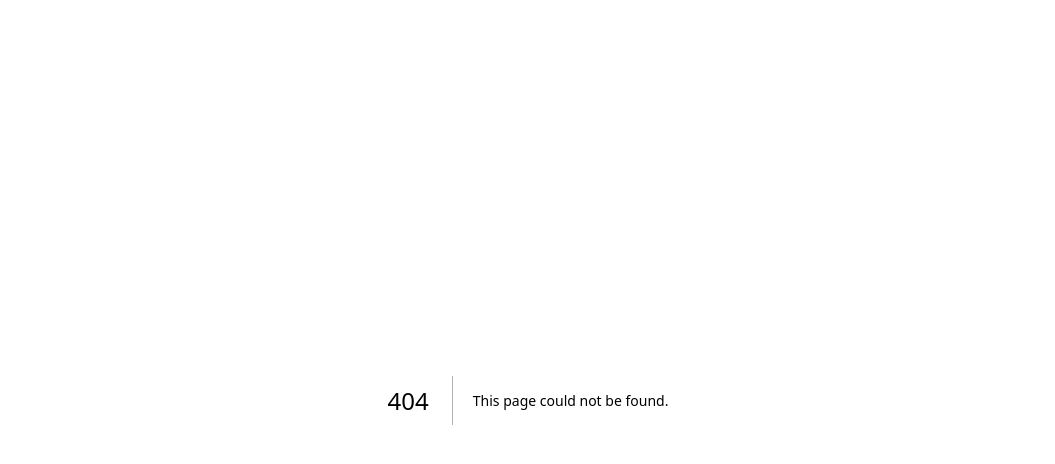
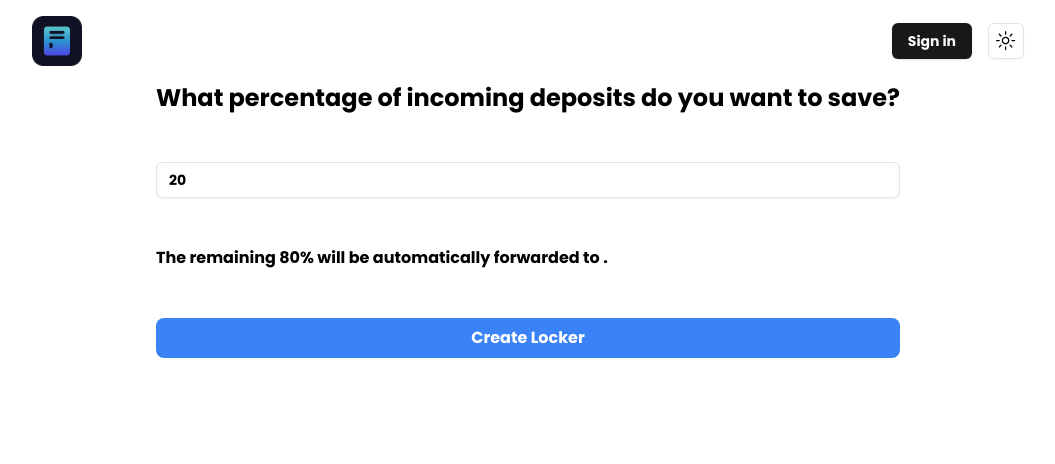
Before and after one commit to chainrule-labs/app.locker.money, a Next.js app: page /home in a window 1280 px wide. Before the commit this address had no page. Shown: the top 464 px of the page, without its empty margins (112-1167 px from the left). Built offline with nearby package versions, Linux system fonts and the light colour scheme; no server answers.

Commit message:
feat: enter savings factor

```diff
--- /dev/null
+++ b/@/lib/paths.ts
@@ -0,0 +1,5 @@
+export const PATHS = {
+  LANDING: "/",
+  // Logged in users home
+  HOME: "/home",
+};
--- /dev/null
+++ b/@/pages/DashboardPage.tsx
@@ -0,0 +1,66 @@
+"use client";
+
+import { Input } from "@/components/ui/input";
+import { useUser } from "@clerk/nextjs";
+import { useState } from "react";
+
+type IOnboardState =
+  | "onboard-wallet"
+  | "onboard-savings-factor"
+  | "onboard-complete";
+export default function DashboardPage() {
+  const { user } = useUser();
+  const wallets = user?.web3Wallets;
+  let defaultStep: IOnboardState = "onboard-wallet";
+  if (!!user) {
+    if (!!wallets?.length && wallets.length > 0) {
+      defaultStep = "onboard-savings-factor";
+    }
+  }
+  const [stepName, setStepName] = useState<IOnboardState>(defaultStep);
+  const [savingsFactor, setSavingsFactor] = useState(0.2); // 0-1
+  console.log(user);
+
+  console.log(wallets);
+
+  const address = wallets?.[0]?.web3Wallet;
+
+  const setPctChanged = (e: React.ChangeEvent<HTMLInputElement>) => {
+    console.log("setPctChanged");
+    e.preventDefault();
+    setSavingsFactor(parseFloat(e.target.value) / 100);
+  };
+
+  const spendPct = (1 - savingsFactor) * 100;
+  const savingsPct = savingsFactor * 100;
+  const stepOnboardSavingsFactor = (
+    <>
+      <span className="poppins w-full text-2xl font-bold">
+        What percentage of incoming deposits do you want to save?
+      </span>
+      <Input name="savings-pct" value={savingsPct} onChange={setPctChanged} />
+      <span>
+        The remaining {spendPct}% will be automatically forwarded to {address}.
+      </span>
+      <button
+        className="w-full rounded-lg bg-blue-500 py-2 text-white"
+        onClick={() => console.log("Locker created")}
+      >
+        Create Locker
+      </button>
+    </>
+  );
+
+  const stepOnboardWallet = <></>;
+
+  // const step = stepNum === 1 ? step1 : step2;
+  return (
+    <div className="xs:grid xs:place-content-center h-[100svh] w-full">
+      <div className="flex justify-center">
+        <div className="min-w-1/3 flex flex-col space-y-12">
+          {stepOnboardSavingsFactor}
+        </div>
+      </div>
+    </div>
+  );
+}
--- /dev/null
+++ b/@/pages/LandingPage.tsx
@@ -0,0 +1,58 @@
+"use client";
+
+import { PATHS } from "@/lib/paths";
+import Image from "next/image";
+import Link from "next/link";
+import { useState } from "react";
+
+export default function LandingPage() {
+  const [stepNum, setStepNum] = useState(1);
+
+  const step1 = (
+    <>
+      <span className="poppins w-full text-4xl font-bold">Locker</span>
+      <Image
+        src="/iconLockerDarkBg.png"
+        alt="logo"
+        width={100}
+        height={100}
+        className="mx-auto w-2/3"
+      />
+      <span className="w-full text-2xl font-bold">
+        Save on-chain when you get paid.
+      </span>
+      <span className="text-lg">Some more info about why this is so cool.</span>
+      <button
+        className="w-full rounded-lg bg-blue-500 py-2 text-white"
+        onClick={() => setStepNum(stepNum + 1)}
+      >
+        Get Started
+      </button>
+    </>
+  );
+
+  const step2 = (
+    <>
+      <span className="poppins w-full text-4xl font-bold">How it works</span>
+
+      <span className="text-lg">1. Create Locker for your savings.</span>
+      <span className="text-lg">
+        2. Deposit into Locker to route money anywhere and auto-save.
+      </span>
+      <Link href={PATHS.HOME}>
+        <button className="w-full rounded-lg bg-blue-500 py-2 text-white">
+          Sign up
+        </button>
+      </Link>
+    </>
+  );
+
+  const step = stepNum === 1 ? step1 : step2;
+  return (
+    <div className="xs:grid xs:place-content-center h-[100svh] w-full">
+      <div className="flex justify-center">
+        <div className="min-w-1/3 flex flex-col space-y-12">{step}</div>
+      </div>
+    </div>
+  );
+}
--- a/app/Header.tsx
+++ b/app/Header.tsx
@@ -1,3 +1,5 @@
+import Image from "next/image";
+import Link from "next/link";
 import { FC } from "react";
 import AuthDropdown from "./AuthDropdown";
 import { ThemeToggle } from "./ThemeToggle";
@@ -5,7 +7,9 @@ import { ThemeToggle } from "./ThemeToggle";
 const Header: FC = () => {
   return (
     <header className="flex items-center justify-between space-x-2 p-4">
-      <h1 className="text-lg">{process.env.NEXT_PUBLIC_APP_NAME!}</h1>
+      <Link href="/">
+        <Image src="/iconLockerDarkBg.png" alt="logo" width={50} height={50} />
+      </Link>
       <div className="flex items-center space-x-4">
         <div>
           <AuthDropdown />
--- /dev/null
+++ b/app/home/page.tsx
@@ -0,0 +1,6 @@
+import DashboardPage from "@/pages/DashboardPage";
+
+export default async function Home() {
+  // Get wallet from Clerk or
+  return <DashboardPage />;
+}
--- a/app/layout.tsx
+++ b/app/layout.tsx
@@ -4,11 +4,18 @@ import type { Metadata } from "next";
 
 import { cn } from "@/lib/utils";
 
+import { Poppins } from "next/font/google";
 import { Toaster } from "sonner";
 
 import { ReactNode } from "react";
 import GlobalProviders from "./GlobalProviders";
+import Header from "./Header";
 import "./globals.css";
+
+const poppins = Poppins({
+  weight: "700",
+  subsets: ["latin"],
+});
 
 export const metadata: Metadata = {
   title: process.env.NEXT_PUBLIC_APP_NAME!,
@@ -22,9 +29,21 @@ export default function RootLayout({
 }>) {
   return (
     <html lang="en" suppressHydrationWarning>
-      <body className={cn(GeistSans.variable, GeistMono.variable, "font-sans")}>
+      <body
+        className={cn(
+          GeistSans.variable,
+          GeistMono.variable,
+          "font-sans",
+          poppins.className,
+        )}
+      >
         <Toaster />
-        <GlobalProviders>{children}</GlobalProviders>
+        <GlobalProviders>
+          <main className="relative mx-auto max-w-5xl">
+            <Header />
+            {children}
+          </main>
+        </GlobalProviders>
       </body>
     </html>
   );
--- a/app/page.tsx
+++ b/app/page.tsx
@@ -1,33 +1,19 @@
 import { database } from "@/lib/database";
+import LandingPage from "@/pages/LandingPage";
 import { auth } from "@clerk/nextjs";
-import { accounts } from "db/schema";
-import { eq } from "drizzle-orm";
-import AccountsList, { Account } from "./AccountsList";
-import AddAccountForm from "./AddAccountForm";
-import Header from "./Header";
 
 export default async function Home() {
   const db = await database();
   const { userId } = auth();
 
-  if (!userId) {
-    throw new Error("You must be signed in to view this page.");
-  }
+  // if (!userId) {
+  //   throw new Error("You must be signed in to view this page.");
+  // }
 
-  const _accounts: Account[] = await db
-    .select()
-    .from(accounts)
-    .where(eq(accounts.userId, userId));
+  // const _accounts: Account[] = await db
+  //   .select()
+  //   .from(accounts)
+  //   .where(eq(accounts.userId, userId));
 
-  return (
-    <>
-      <main className="relative mx-auto max-w-5xl">
-        <Header />
-        <div className="flex w-full flex-col space-x-0 space-y-12 px-4 py-12 md:flex-row md:space-x-12 md:space-y-0">
-          <AddAccountForm />
-          <AccountsList items={_accounts} />
-        </div>
-      </main>
-    </>
-  );
+  return <LandingPage />;
 }
--- a/middleware.ts
+++ b/middleware.ts
@@ -4,7 +4,7 @@ import { authMiddleware } from "@clerk/nextjs";
 // for more information about configuring your Middleware
 export default authMiddleware({
   // Allow signed out users to access the specified routes:
-  // publicRoutes: ['/anyone-can-visit-this-route'],
+  publicRoutes: ["/"],
 });
 
 export const config = {
```
Also changed, not shown: public/iconLockerDarkBg.png (added), public/iconLockerTransOval.png (added).
